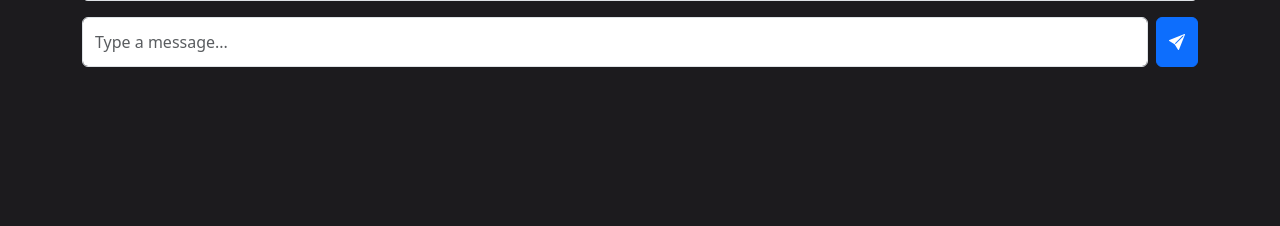
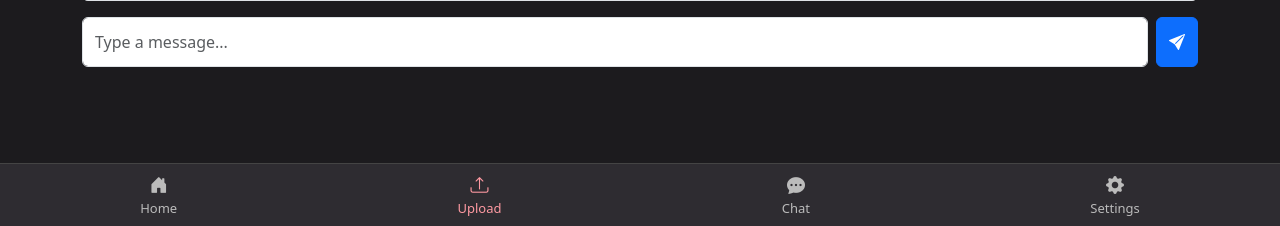
Before and after one commit to simon0302010/Solvy, a Flask app: page /chat/1 in a window 1280 px wide. Shown: the part 574-800 px from the top of the page. Run offline with Flask 3, Linux system fonts and the light colour scheme; data that the repository does not hold is empty.

Commit message:
Added Chat Support (links)

```diff
--- a/templates/chat_uuid.html
+++ b/templates/chat_uuid.html
@@ -30,8 +30,39 @@
       </button>
     </form>
   </div>
+  <main id="chat-history" class="mt-4"></main>
+</div>
 
+<div class="bottom-nav">
+    <a href="/" class="text-decoration-none nav-icon">
+        <i class="bi bi-house-door-fill"></i>
+        Home
+    </a>
+    <a href="/scan" class="text-decoration-none nav-icon active" id="scan-bar">
+        <i id="scan-icon" class="bi bi-camera-fill"></i>
+        <span id="scan-label">Scan</span>
+    </a>
+    <a href="/chat" class="text-decoration-none nav-icon">
+        <i class="bi bi-chat-dots-fill"></i>
+        Chat
+    </a>
+    <a href="javascript:void(0);" class="text-decoration-none nav-icon"
+    onclick="alert('Settings feature coming soon!');">
+        <i class="bi bi-gear-fill"></i>
+        Settings
+    </a>
+</div>
   <script>
+        // Desktop override for Scan button in bottom nav
+const isMobile = /Android|webOS|iPhone|iPad|iPod|BlackBerry|IEMobile|Opera Mini/i.test(navigator.userAgent);
+if (!isMobile) {
+    const scanIcon = document.getElementById('scan-icon');
+    const scanLabel = document.getElementById('scan-label');
+    const scanDir = document.getElementById('scan-dir');
+    if (scanIcon) scanIcon.className = 'bi bi-upload';
+    if (scanLabel) scanLabel.textContent = 'Upload';
+    if (scanDir) scanDir.textContent = 'Tap the upload button to capture a question.';
+}
     const chatId = "{{ chat_id }}";
     const chatWindow = document.getElementById("chat-window");
     const input = document.getElementById("user-input");
--- a/templates/home.html
+++ b/templates/home.html
@@ -58,8 +58,7 @@
             <i id="scan-icon" class="bi bi-camera-fill"></i>
             <span id="scan-label">Scan</span>
         </a>
-        <a href="javascript:void(0);" class="text-decoration-none nav-icon"
-        onclick="alert('Chat feature coming soon!');">
+        <a href="/chat" class="text-decoration-none nav-icon">
             <i class="bi bi-chat-dots-fill"></i>
             Chat
         </a>
--- a/templates/scan.html
+++ b/templates/scan.html
@@ -50,8 +50,7 @@
             <i id="scan-icon" class="bi bi-camera-fill"></i>
             <span id="scan-label">Scan</span>
         </a>
-        <a href="javascript:void(0);" class="text-decoration-none nav-icon"
-        onclick="alert('Chat feature coming soon!');">
+        <a href="/chat" class="text-decoration-none nav-icon">
             <i class="bi bi-chat-dots-fill"></i>
             Chat
         </a>
```
Also changed, not shown: templates/chat.html (+17 -5 lines).
